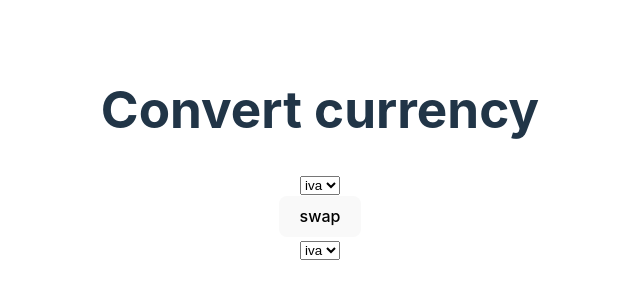
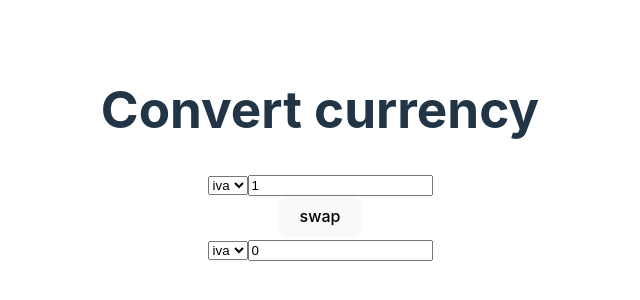
Before and after one commit to KodeIva/currency-converter, a React (Vite) app: page / in a window 1280 px wide. Shown: the part 246-546 px from the top of the page, without its empty margins (320-960 px from the left). Built offline with nearby package versions, Linux system fonts and the light colour scheme.

Commit message:
Added input with defaultValue to Currency.jsx

```diff
--- a/src/App.jsx
+++ b/src/App.jsx
@@ -9,9 +9,9 @@ function App() {
     <>
      <h1>Convert currency</h1>
      <div className="container">
-      <Currency/>
+      <Currency defaultValue={1}/>
       <button>swap</button>
-      <Currency/>
+      <Currency defaultValue={0}/>
      </div>
     </>
   )
--- a/src/components/currency.jsx
+++ b/src/components/currency.jsx
@@ -1,11 +1,12 @@
 import React from 'react'
 
-const Currency = () => {
+const Currency = ({defaultValue}) => {
   return (
     <div>
         <select name="" id="">
-            <option value="iva">iva</option>
+            <option defaultValue="iva">iva</option>
         </select>
+        <input type="number" defaultValue={defaultValue}/>
     </div>
   )
 }
```
